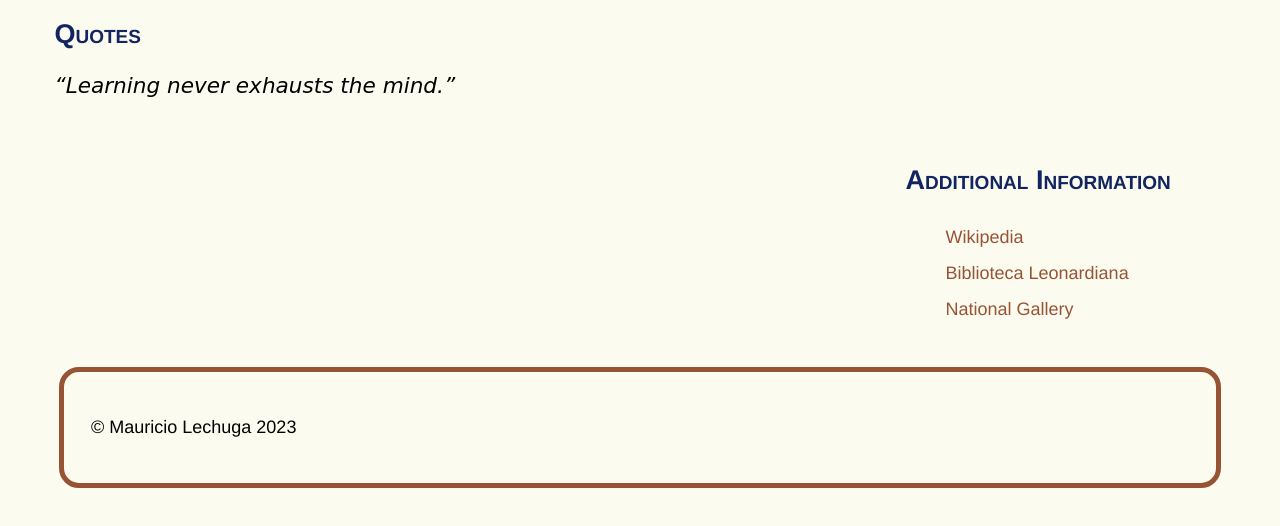
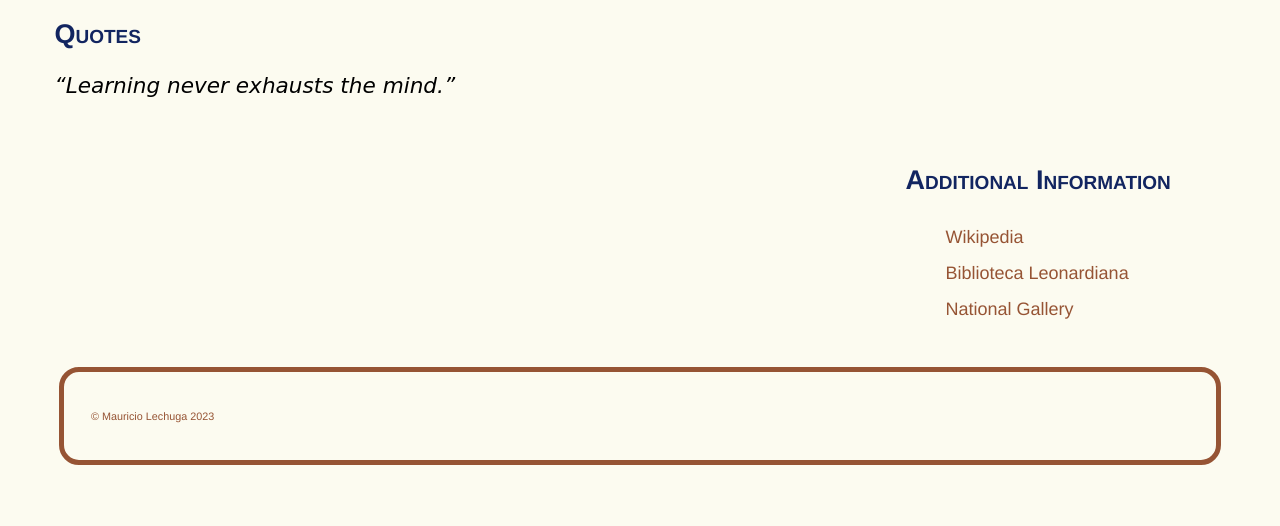
Before and after one commit to mauriciolechugaCA/Assignments, a plain HTML site: page index.html in a window 1280 px wide. Shown: the part 1550-2076 px from the top of the page. Drawn offline with Linux system fonts and the light colour scheme.

Commit message:
Final update

```diff
--- a/css/main.css
+++ b/css/main.css
@@ -27,7 +27,7 @@ h1, h2 {
 
 /* Descendant combinator selector
     "All the paragraphs within <footer>" */
-    "All the paragraphs within <footer>" */
+
 footer p {
     color: #965434;
     font-size: 0.6em;
```
